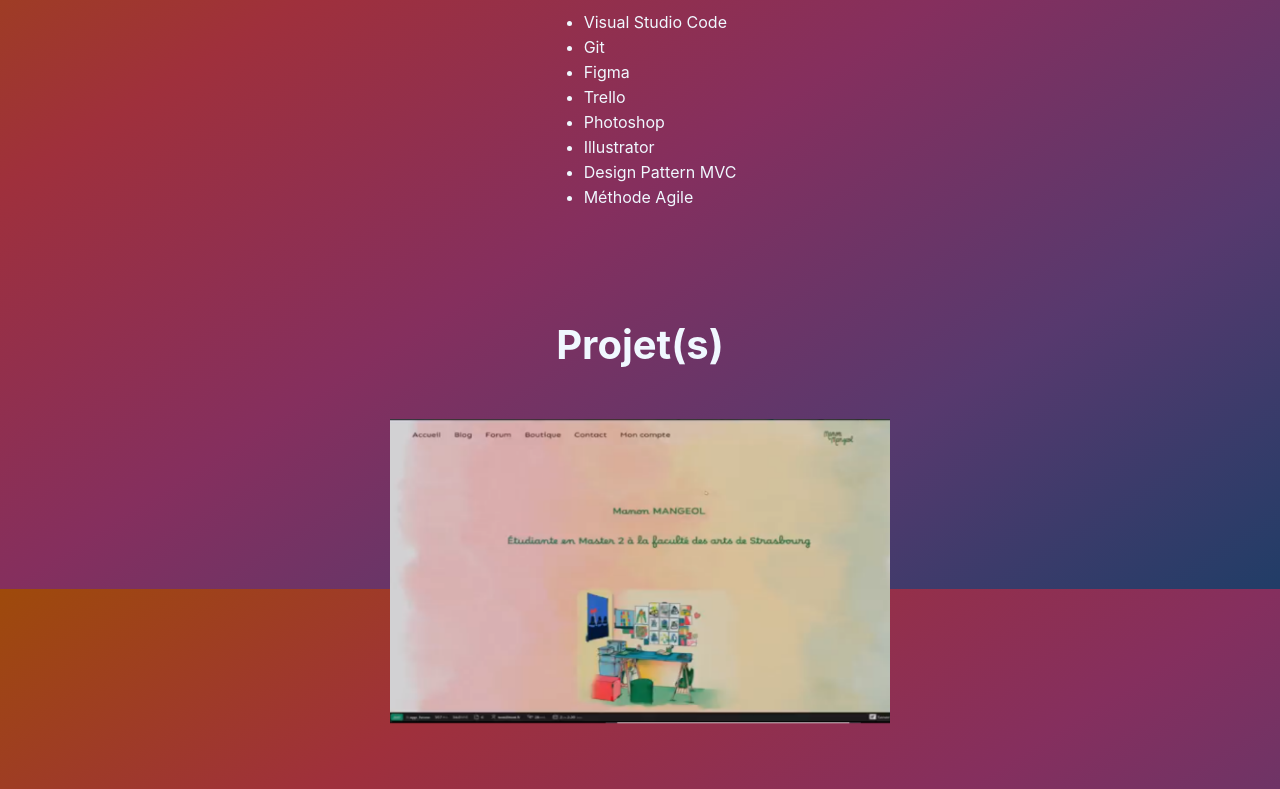
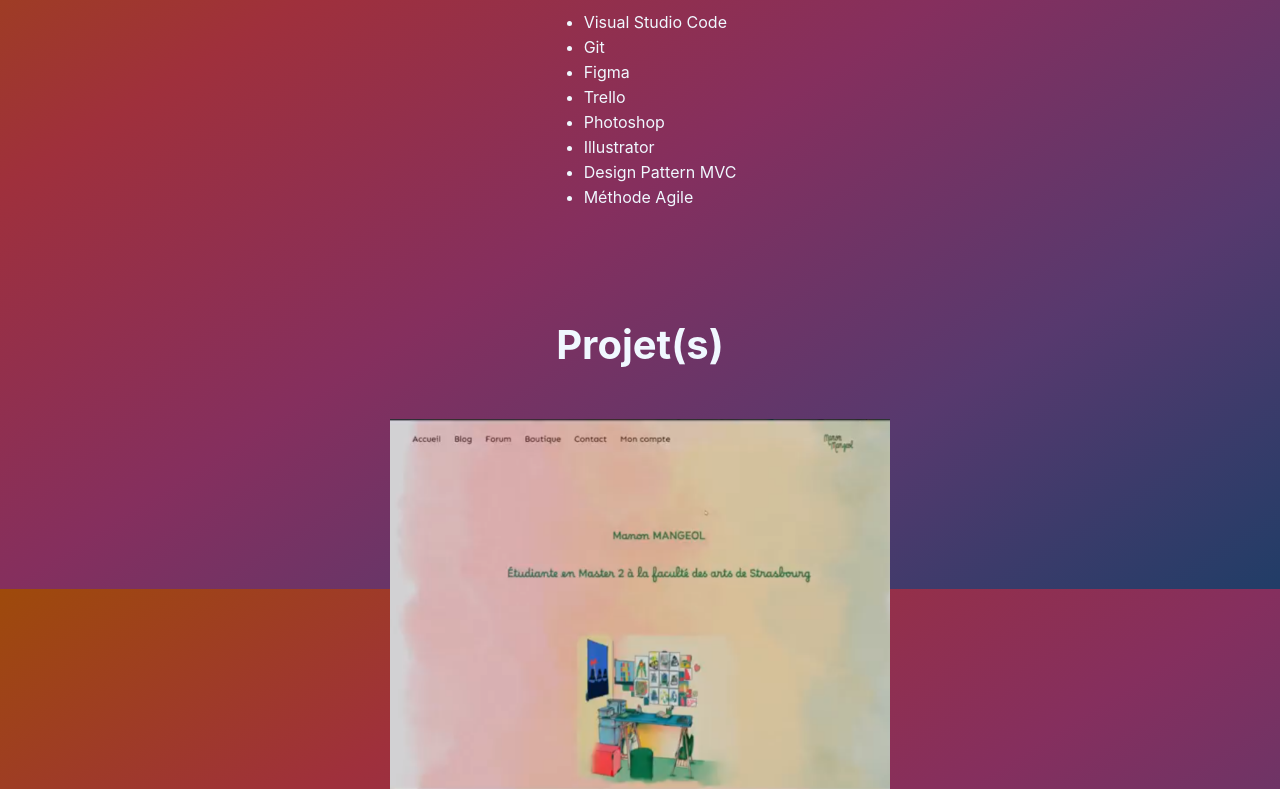
Before and after one commit to AnotheerDev/mon-portfolio, a React (Create React App) app: page / in a window 1280 px wide. Shown: the part 2611-3400 px from the top of the page. Built offline with nearby package versions, Linux system fonts and the light colour scheme; a web font is replaced by a local one.

Commit message:
Update height of .bg-img in projects.css

```diff
--- a/src/components/Projects/projects.css
+++ b/src/components/Projects/projects.css
@@ -16,7 +16,8 @@
 
 .bg-img{
   width: 34rem;
-  height: 19rem;
+  /* height: 19rem; */
+  height: auto;
   background-size: cover;
 }
 
```
